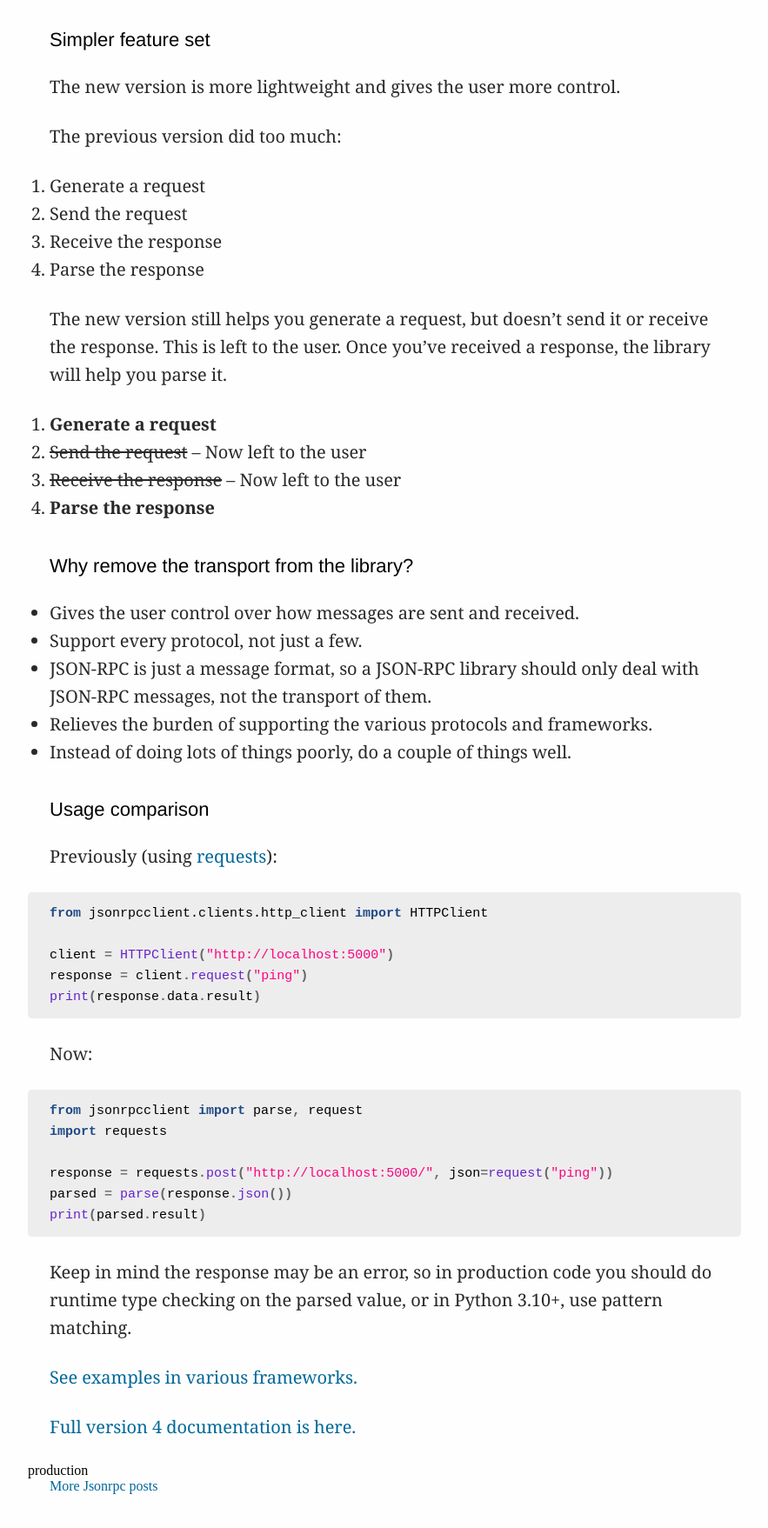
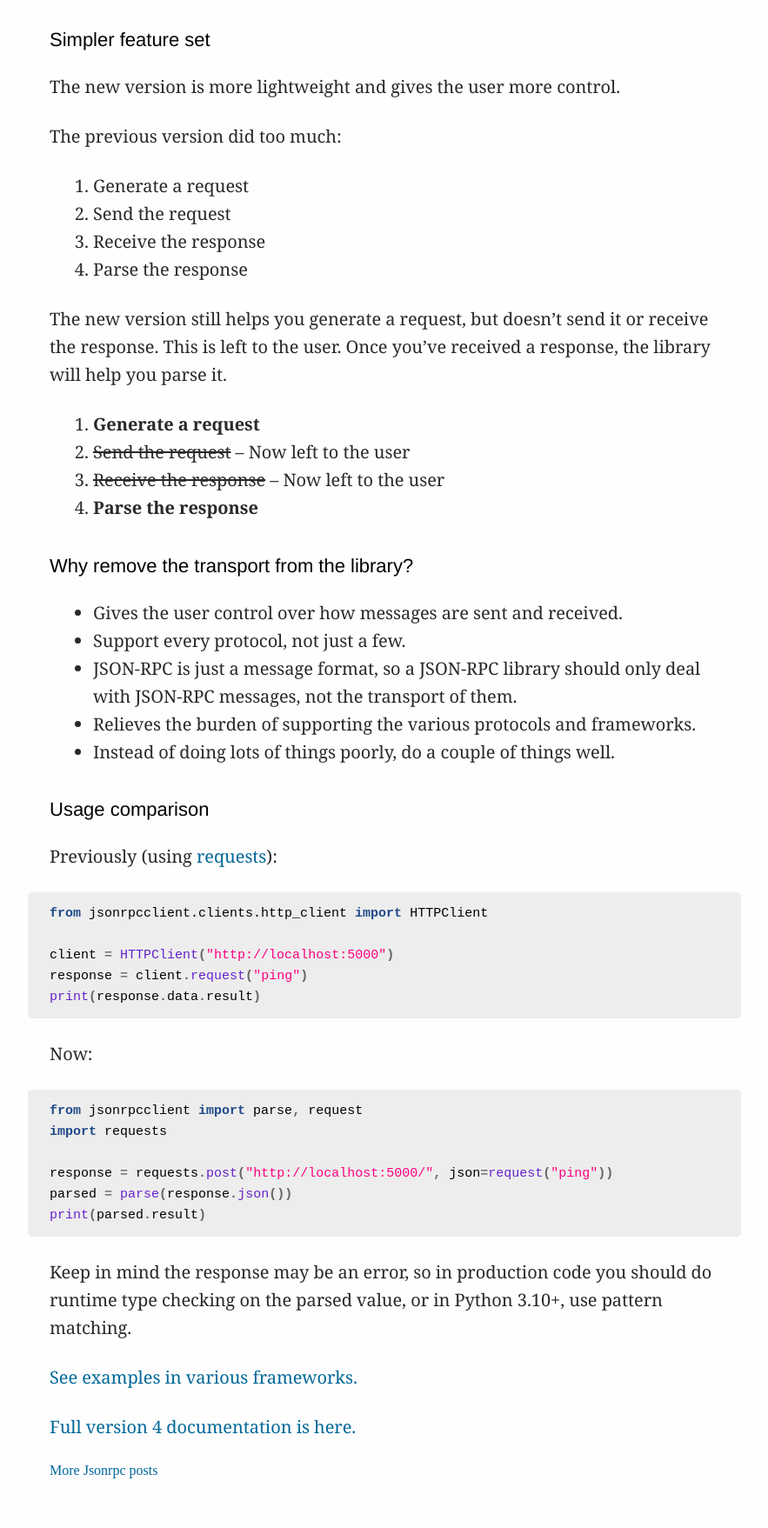
Before and after one commit to explodinglabs/explodinglabs.github.io, a Jekyll site: the page built from docs/_posts/jsonrpc/2021-08-24-jsonrpcclient-4-changes.markdown, in a window 1280 px wide, cut to the strip 815-2583 px from the top of the page. Shown: the top 1757 px of the strip at 87% size, without its empty margins (198-1081 px from the left). Built offline with Jekyll 4.4.1, drawn with Linux system fonts in a browser that asks for light colours.

Commit message:
Adjustments

```diff
--- a/docs/_includes/adsense.html
+++ b/docs/_includes/adsense.html
@@ -12,4 +12,3 @@
      (adsbygoogle = window.adsbygoogle || []).push({});
 </script>
 {% endif %}
-{{ jekyll.environment }}
--- a/docs/main.scss
+++ b/docs/main.scss
@@ -27,7 +27,6 @@ $nav: hsl(266, 100, 32);
     @extend %clearfix;
     margin-left: auto;
     margin-right: auto;
-    padding: 0 $space;
     max-width: $content-width;
     @include media-query($on-palm) {
     }
@@ -199,7 +198,7 @@ main {
             @extend .bodytext;
             margin: 0 $space;
             margin-bottom: $space;
-            margin-left: $space;
+            margin-left: $space * 3;
             li {
                 margin-bottom: 0;
             }
```
